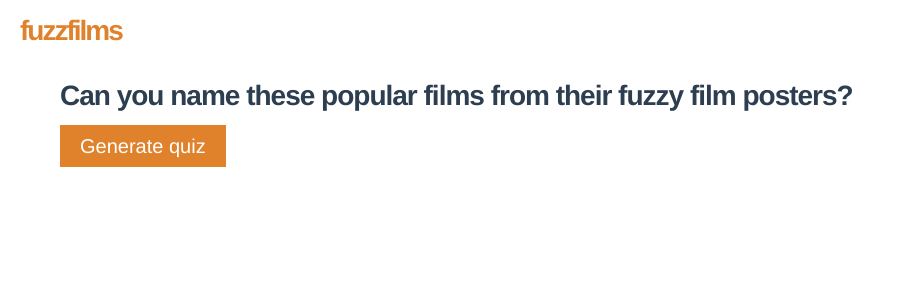
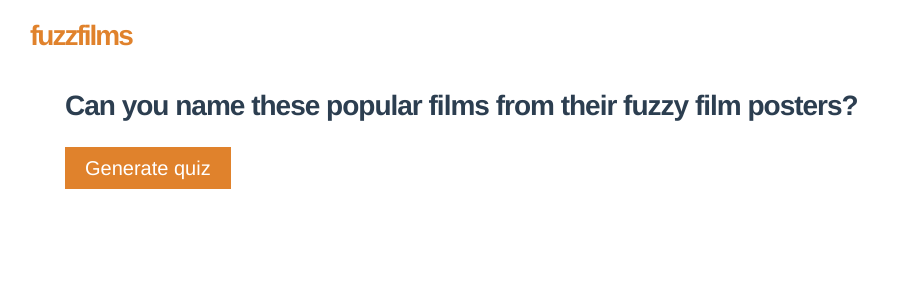
Before and after one commit to carlwood/fuzzfilms, a Vue app: page / in a window 1280 px wide. Shown: the top 300 px of the page, without its empty margins (0-900 px from the left). Built offline with nearby package versions, Linux system fonts and the light colour scheme.

Commit message:
Style tweaks

```diff
--- a/src/App.vue
+++ b/src/App.vue
@@ -17,7 +17,12 @@ export default {
   box-sizing: border-box;
 }
 
+html {
+  height: auto;
+}
+
 body {
+  height: 100%;
   margin: 0;
 }
 
@@ -26,7 +31,7 @@ body {
   -webkit-font-smoothing: antialiased;
   -moz-osx-font-smoothing: grayscale;
   color: #2c3e50;
-  margin-top: 80px;
+  margin: 90px 0 40px;
 }
 
 h1, h2, h3, h4, p {
@@ -36,7 +41,7 @@ h1, h2, h3, h4, p {
 .container {
   margin: 0 auto;
   max-width: 1200px;
-  padding: 0 20px;
+  padding: 0 25px;
 }
 
 .logo {
@@ -44,8 +49,8 @@ h1, h2, h3, h4, p {
   font-size: 28px;
   letter-spacing: -2px;
   position: absolute;
-  left: 20px;
-  top: 15px;
+  left: 30px;
+  top: 20px;
 }
 
 img {
@@ -55,6 +60,7 @@ img {
 .btn {
   border: 0;
   cursor: pointer;
+  font-family: 'Avenir', Helvetica, Arial, sans-serif;
   font-size: 16px;
   padding: 10px;
   text-decoration: none;
@@ -68,8 +74,8 @@ img {
 .btn--check {
   background: #333;
   color: #fff;
-  font-size: 11px;
-  letter-spacing: 3px;
+  font-size: 10px;
+  letter-spacing: 2px;
   text-transform: uppercase;
 }
 
@@ -84,8 +90,9 @@ img {
 }
 
 input[type=text] {
+  font-family: 'Avenir', Helvetica, Arial, sans-serif;
   display: block;
-  font-size: 16px;
+  font-size: 15px;
   padding: 10px;
   width: 100%;
 }
@@ -94,6 +101,7 @@ input[type=text] {
   font-size: 28px;
   letter-spacing: -1px;
   text-align: left;
+  margin-bottom: 35px;
 }
 
 </style>
```
